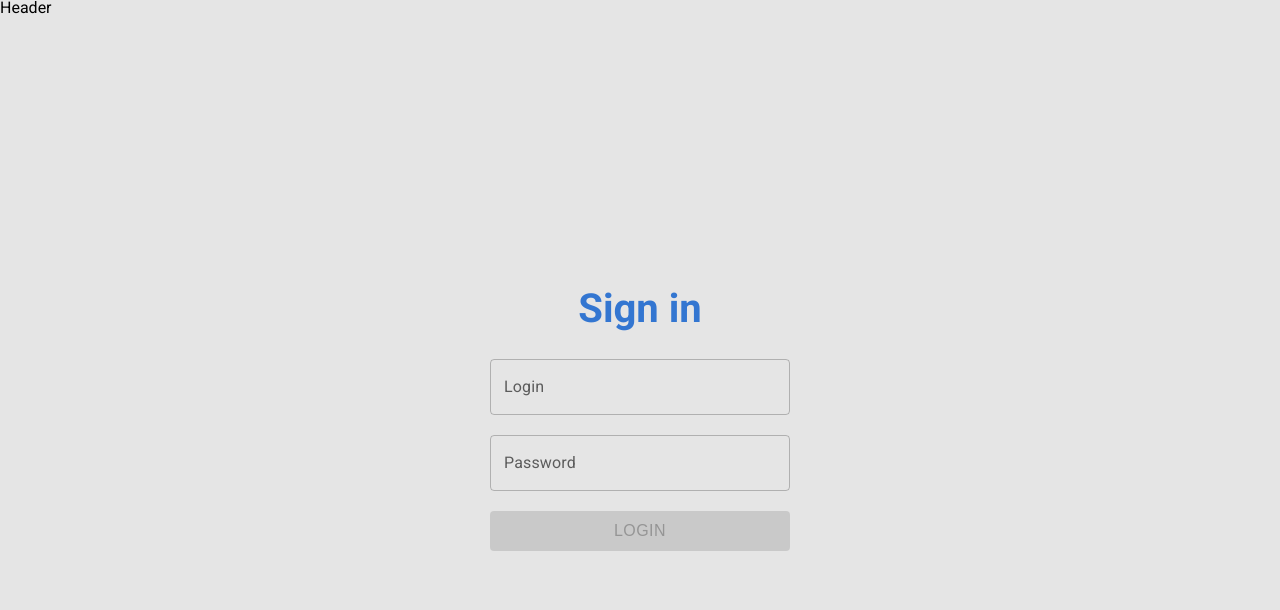
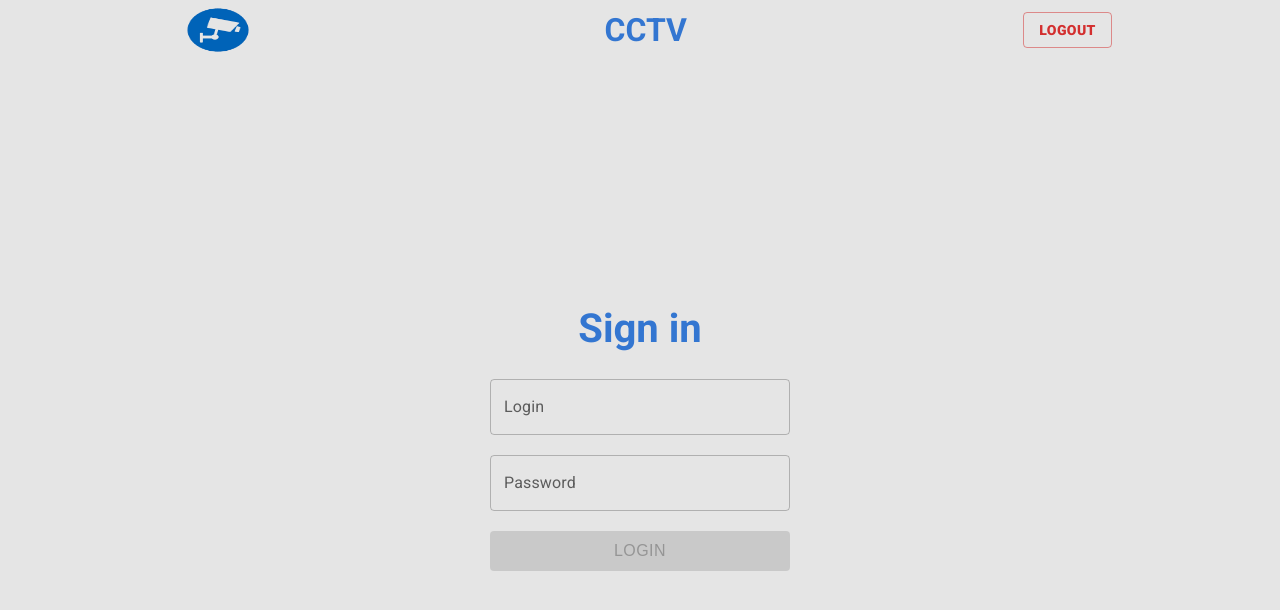
Before and after one commit to sersldmir/hack_2022, a React (Create React App) app in the folder hack2022-frontend/: page /cctv in a window 1280 px wide. Shown: the top 610 px of the page. Built offline with nearby package versions, Linux system fonts and the light colour scheme.

Commit message:
styled header

```diff
--- a/hack2022-frontend/src/Components/Authorization/Authorization.jsx
+++ b/hack2022-frontend/src/Components/Authorization/Authorization.jsx
@@ -24,7 +24,7 @@ const Authorization = () => {
       <form
         onSubmit={(e) => {
           e.preventDefault();
-          setTextSubmitButton("Loading...");
+          setTextSubmitButton("Logging...");
           const responseOK = true;
           if (responseOK) {
             const auth = { login: login.toLowerCase() };
@@ -67,7 +67,7 @@ const Authorization = () => {
         />
 
         <Button
-          disabled={login.trim().length === 0 || password.trim().length === 0 || textSubmitButton === "Loading..."}
+          disabled={login.trim().length === 0 || password.trim().length === 0 || textSubmitButton === "Logging..."}
           type="submit"
           sx={{ width: "100%", fontSize: "1rem", fontFamily: "sans-serif" }}
           variant="contained"
--- /dev/null
+++ b/hack2022-frontend/src/Components/Layout/Header/Header.jsx
@@ -0,0 +1,17 @@
+// @ts-nocheck
+import { Button } from "@mui/material";
+import React from "react";
+import cl from "./Header.module.scss";
+const Header = () => {
+  return (
+    <header className={cl.wrapper}>
+      <img className={cl.logo} src={require("../../../imgs/logo.png")} alt="logo" />
+      <h1>CCTV</h1>
+      <Button sx={{ fontWeight: "1000" }} variant="outlined" color="error">
+        Logout
+      </Button>
+    </header>
+  );
+};
+
+export default Header;
--- /dev/null
+++ b/hack2022-frontend/src/Components/Layout/Header/Header.module.scss
@@ -0,0 +1,19 @@
+@import "../../../styles/variables.scss";
+
+.wrapper {
+  height: 60px;
+  padding: 15px 0;
+  display: flex;
+  align-items: center;
+  justify-content: space-around;
+
+  h1 {
+    color: $blue;
+  }
+
+  .logo {
+    width: 100px;
+    height: 50px;
+    background-color: transparent;
+  }
+}
--- a/hack2022-frontend/src/Components/Layout/Layout.jsx
+++ b/hack2022-frontend/src/Components/Layout/Layout.jsx
@@ -1,10 +1,11 @@
 import React from "react";
 import { Outlet } from "react-router-dom";
+import Header from "./Header/Header";
 
 const Layout = () => {
   return (
     <div>
-      <header style={{ height: "40px" }}>Header</header>
+      <Header />
       {<Outlet />}
     </div>
   );
--- a/hack2022-frontend/src/Components/MainRouter/MainRouter.jsx
+++ b/hack2022-frontend/src/Components/MainRouter/MainRouter.jsx
@@ -16,7 +16,6 @@ const MainRouter = () => {
 
   useEffect(() => {
     const auth = JSON.parse(localStorage.getItem("auth"));
-    console.log(typeof auth);
     if (auth) {
       dispatch(setUser({ login: auth.login }));
     }
```
Also changed, not shown: hack2022-frontend/src/imgs/logo.png (added).
